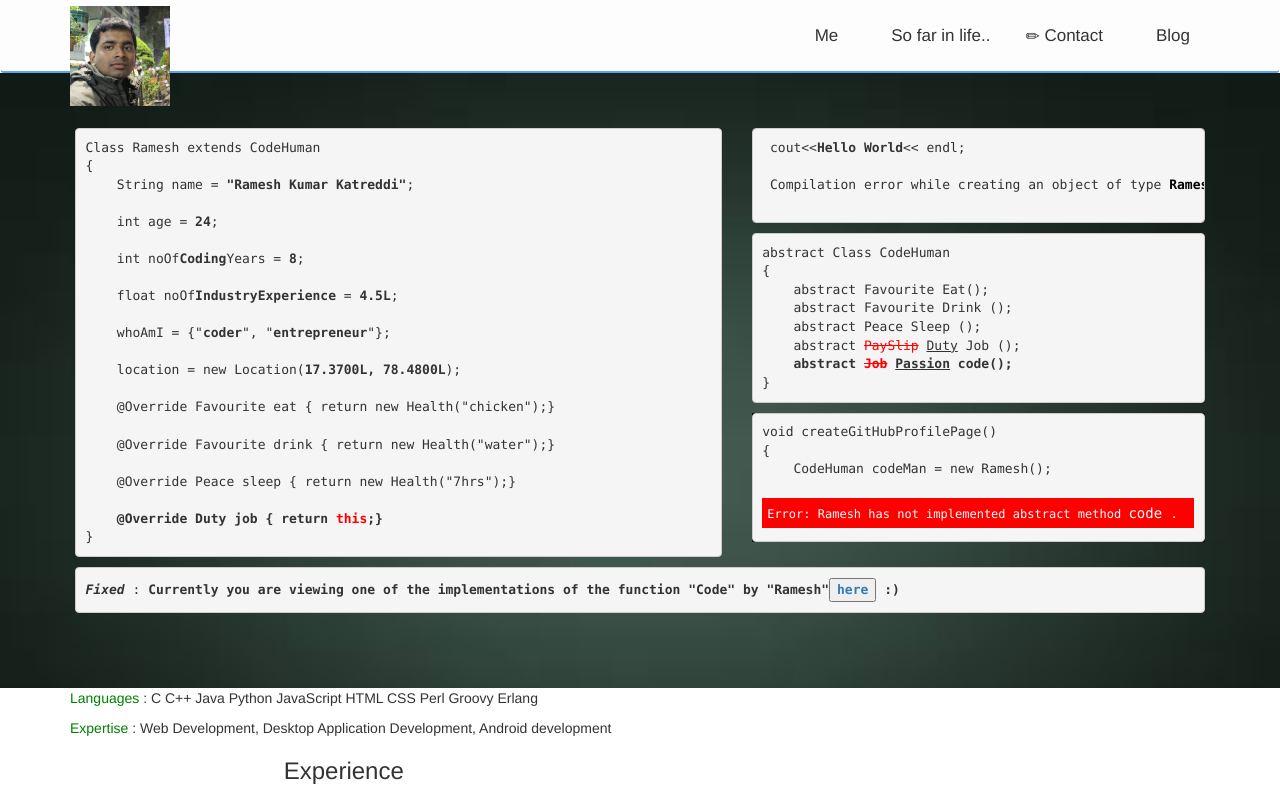
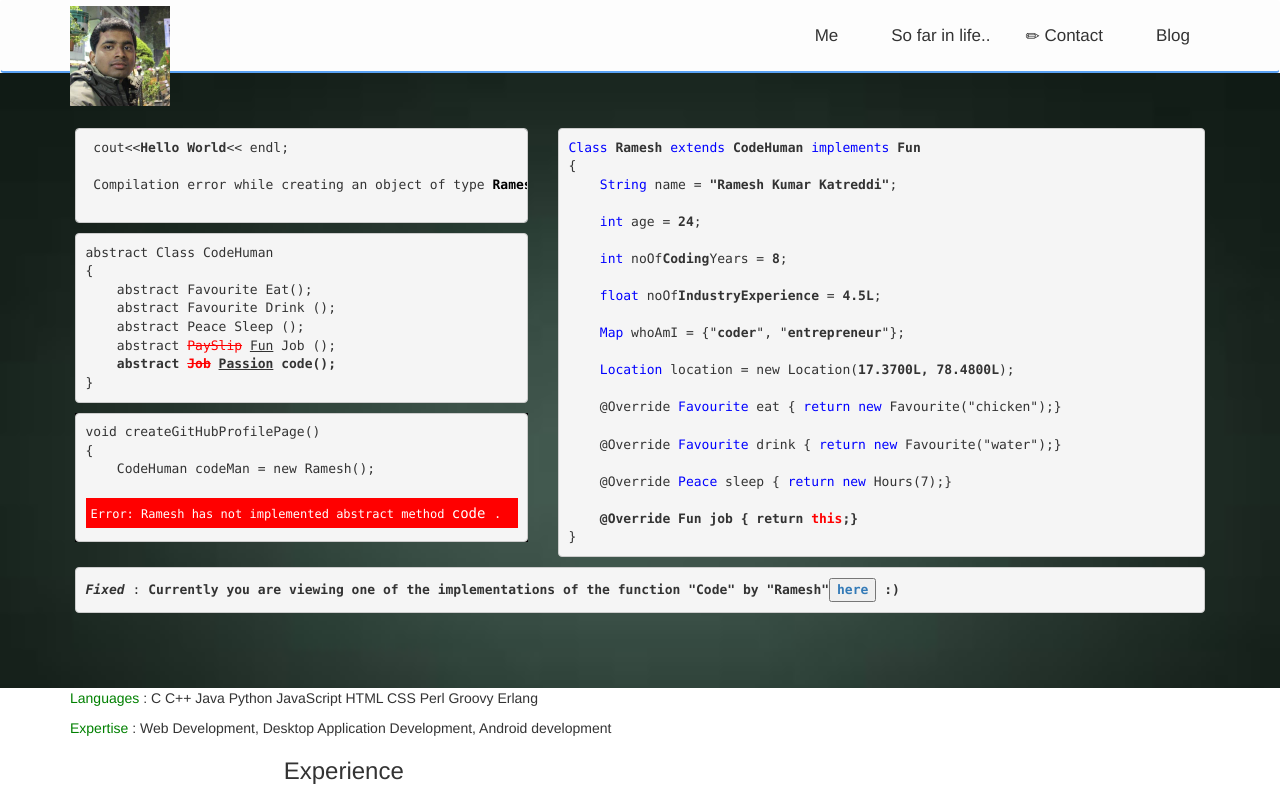
Before and after one commit to ramesh-katreddi/ramesh-katreddi.github.io, a PHP site: page /index.html in a window 1280 px wide. Shown: the top 797 px of the page. Run offline with PHP 8.4, Linux system fonts and the light colour scheme; some web fonts are replaced.

Commit message:
moving divs here and there

```diff
--- a/css/styles.css
+++ b/css/styles.css
@@ -23,3 +23,8 @@
 {
 	margin-bottom:4px;
 }
+
+.keyword
+{
+	color:blue;
+}
--- a/index.html
+++ b/index.html
@@ -36,32 +36,6 @@
     <div id="jumbo" class="jumbo container-fluid">
         <div class="jumbotron text-center">
             <div class="row">
-                <div class="col-md-7 wow zoomIn animated text-left" style="color:white;">
-      	          <div>
-                	<pre>Class Ramesh extends CodeHuman
-{
-    String name = <b>"Ramesh Kumar Katreddi"</b>;
-
-    int age = <b>24</b>;
-
-    int noOf<b>Coding</b>Years = <b>8</b>;
-
-    float noOf<b>IndustryExperience</b> = <b>4.5L</b>;
-
-    whoAmI = {"<b>coder</b>", "<b>entrepreneur</b>"};
-
-    location = new Location(<b>17.3700L, 78.4800L</b>);
-
-    @Override Favourite eat { return new Health("chicken");}
-
-    @Override Favourite drink { return new Health("water");}
-
-    @Override Peace sleep { return new Health("7hrs");}
-
-<b>    @Override Duty job { return <span style="color:red"><b>this</b></span>;} </b>
-}</pre>
-                	</div>
-                </div>
 	            <div class="col-md-5 wow fadeInUp center animated text-left">
           	      <div><pre>
  cout&lt&lt<b>Hello World</b>&lt&lt endl;
@@ -75,7 +49,7 @@
     abstract Favourite Eat();
     abstract Favourite Drink ();
     abstract Peace Sleep ();
-    abstract <del style="color:red">PaySlip</del> <ins>Duty</ins> Job ();
+    abstract <del style="color:red">PaySlip</del> <ins>Fun</ins> Job ();
     <b>abstract <del style="color:red">Job</del> <ins>Passion</ins> code();</b>
 }</pre>
 	              </div>
@@ -88,6 +62,33 @@ void createGitHubProfilePage()
 	              </div>
 
 	            </div>
+	                            <div class="col-md-7 wow zoomIn animated text-left" style="color:white;">
+      	          <div>
+                	<pre><span class="keyword">Class</span> <b>Ramesh</b> <span class="keyword">extends</span> <b>CodeHuman</b> <span class="keyword">implements</span> <b>Fun</b>
+{
+    <span class="keyword">String</span> name = <b>"Ramesh Kumar Katreddi"</b>;
+
+    <span class="keyword">int</span> age = <b>24</b>;
+
+    <span class="keyword">int</span> noOf<b>Coding</b>Years = <b>8</b>;
+
+    <span class="keyword">float</span> noOf<b>IndustryExperience</b> = <b>4.5L</b>;
+
+    <span class="keyword">Map</span> whoAmI = {"<b>coder</b>", "<b>entrepreneur</b>"};
+
+    <span class="keyword">Location</span> location = new Location(<b>17.3700L, 78.4800L</b>);
+
+    @Override <span class="keyword">Favourite</span> eat { <span class="keyword">return</span> <span class="keyword">new</span> Favourite("chicken");}
+
+    @Override <span class="keyword">Favourite</span> drink { <span class="keyword">return</span> <span class="keyword">new</span> Favourite("water");}
+
+    @Override <span class="keyword">Peace</span> sleep { <span class="keyword">return</span> <span class="keyword">new</span> Hours(7);}
+
+<b>    @Override Fun job { return <span style="color:red"><b>this</b></span>;} </b>
+}</pre>
+                	</div>
+                </div>
+
 	        </div>
  			<div class="row">
  				<div class="col-md-12 text-left">
```
